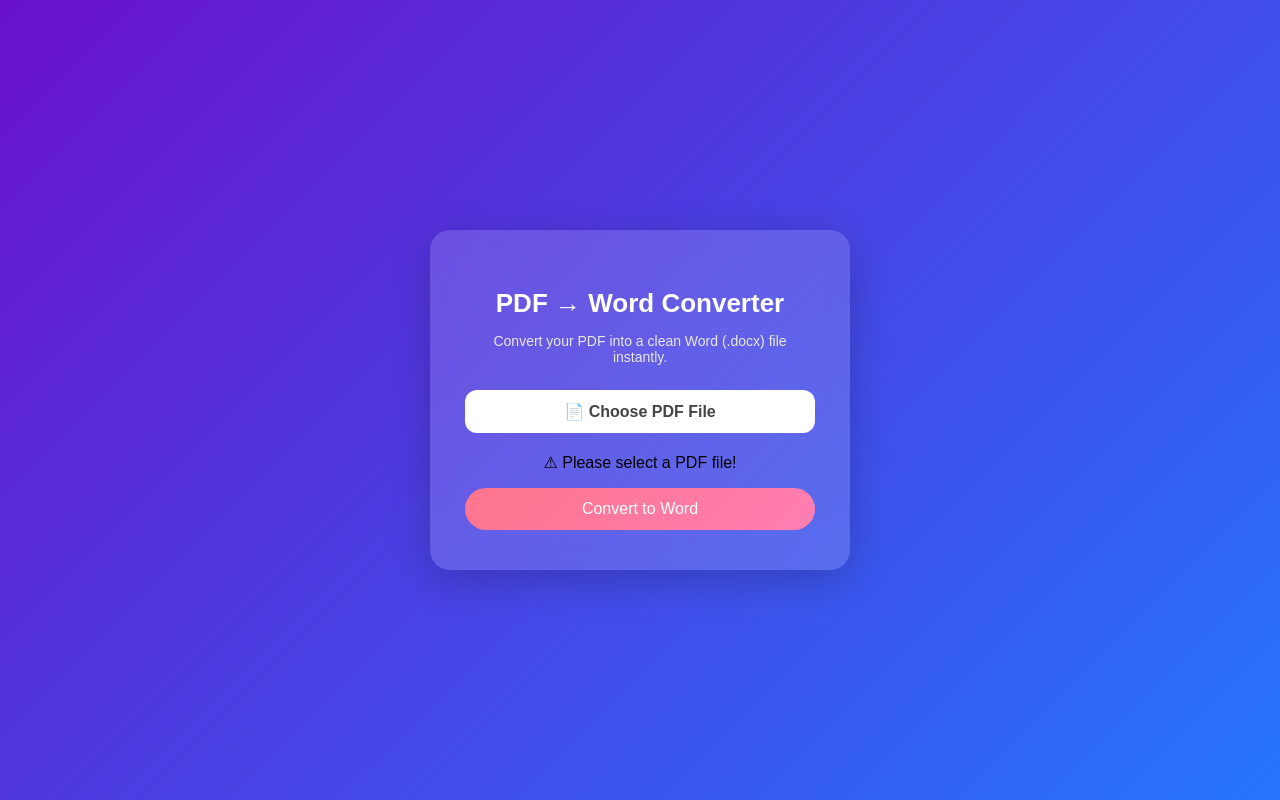
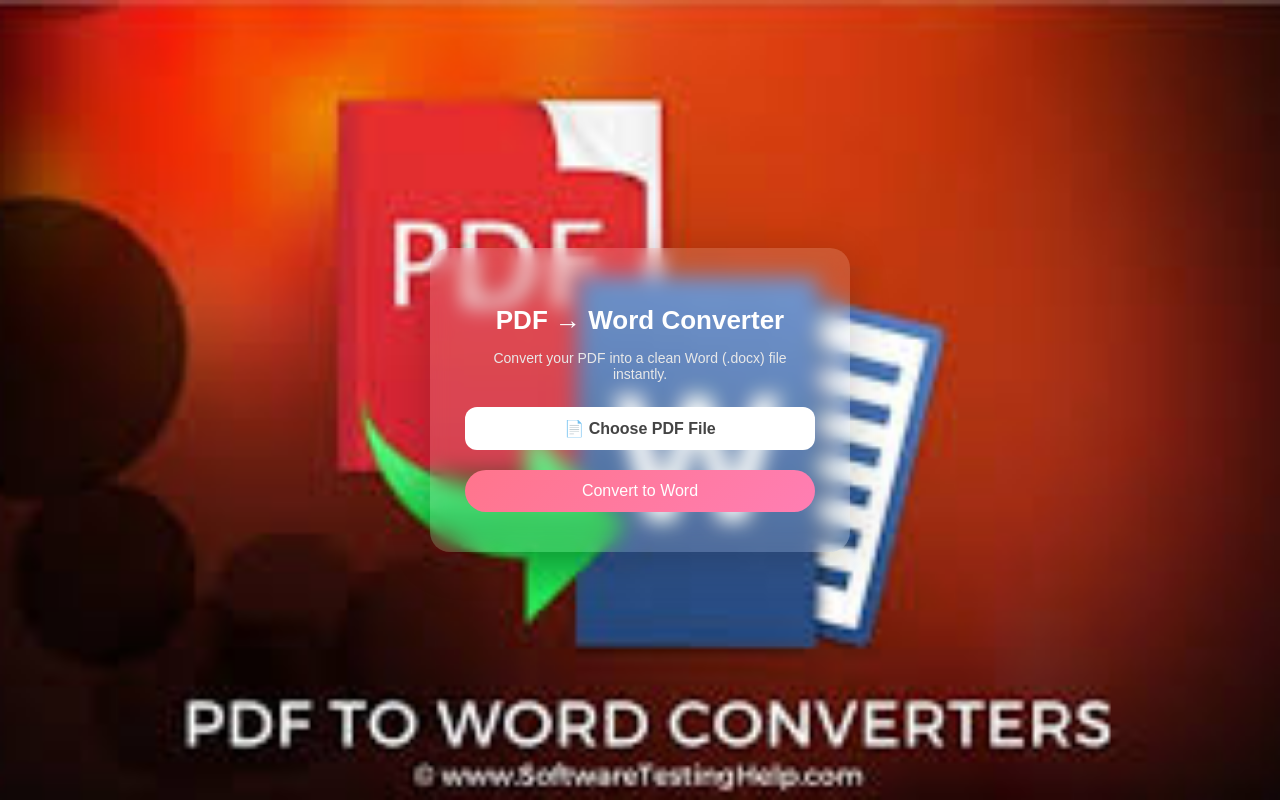
Before and after one commit to ankita05-web/pdf2word, a Flask app: page / in a window 1280 px wide. Run offline with Flask 3, Linux system fonts and the light colour scheme.

Commit message:
Update style.css

```diff
--- a/static/style.css
+++ b/static/style.css
@@ -2,7 +2,8 @@
 body {
     margin: 0;
     font-family: 'Poppins', sans-serif;
-    background: linear-gradient(135deg, #6a11cb, #2575fc);
+    background: url('bg.jpg') no-repeat center center fixed; /* Your background image */
+    background-size: cover;
     height: 100vh;
     display: flex;
     justify-content: center;
@@ -44,6 +45,7 @@ h1 {
     cursor: pointer;
     margin-bottom: 20px;
     font-weight: 600;
+    text-align: center;
 }
 
 .upload-box input {
@@ -52,7 +54,6 @@ h1 {
 
 /* 💙 Convert Button */
 .btn {
-    background: #ff7eb3;
     background: linear-gradient(135deg, #ff758c, #ff7eb3);
     border: none;
     padding: 12px 30px;
@@ -68,3 +69,25 @@ h1 {
     transform: scale(1.05);
     box-shadow: 0 6px 20px rgba(255, 120, 180, 0.4);
 }
+
+/* ❌ Error Message */
+.error {
+    color: #ff4d4d;
+    font-size: 14px;
+    margin-bottom: 10px;
+    display: none;
+}
+
+/* ⏳ Loading Animation */
+.loading {
+    color: white;
+    margin-top: 15px;
+    font-weight: bold;
+}
+
+/* ✅ Success Message */
+.success {
+    color: #00ff99;
+    margin-top: 15px;
+    font-weight: bold;
+}
```
